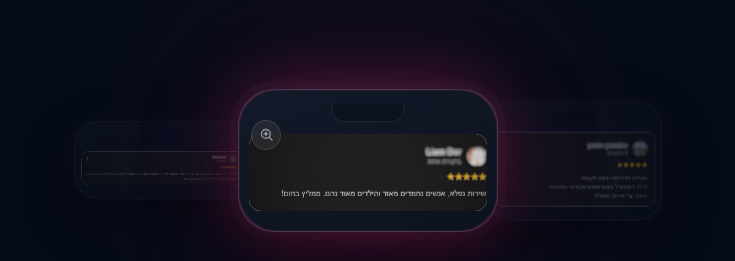
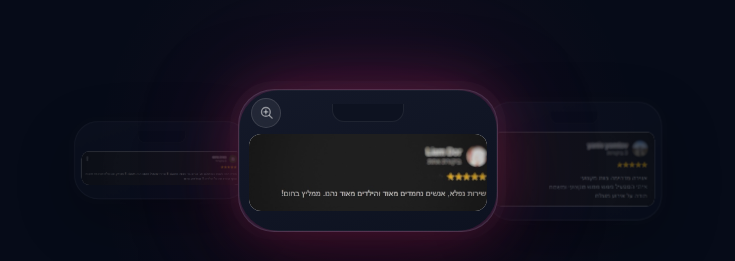
Before and after one commit to tomernado/landing-page-Itay, a React (Vite) app: page / in a window 1280 px wide. Shown: the part 1620-1881 px from the top of the page, without its empty margins (272-1007 px from the left). Built offline with nearby package versions, Linux system fonts and the light colour scheme.

Commit message:
move magnifier up, fix white borders on screen

```diff
--- a/src/components/ReviewsCarousel.jsx
+++ b/src/components/ReviewsCarousel.jsx
@@ -64,7 +64,7 @@ function PhoneFrame({ src, alt, isActive }) {
           <button
             onClick={() => setLightbox(true)}
             style={{
-              position: 'absolute', top: 30, left: 12,
+              position: 'absolute', top: 8, left: 12,
               background: 'rgba(255,255,255,.07)', backdropFilter: 'blur(8px)',
               border: '1px solid rgba(255,255,255,.12)', borderRadius: '50%',
               width: 30, height: 30, cursor: 'pointer',
--- a/src/index.css
+++ b/src/index.css
@@ -182,12 +182,14 @@ a, button { touch-action: manipulation; }
 .phone-frame .screen {
   border-radius: 12px;
   overflow: hidden;
-  background: #f2f2f2;
+  background: #fff;
+  line-height: 0;
 }
 .phone-frame .screen img {
   width: 100%;
   display: block;
-  object-fit: contain;
+  object-fit: cover;
+  object-position: center top;
 }
 
 @media (max-width: 640px) {
```
